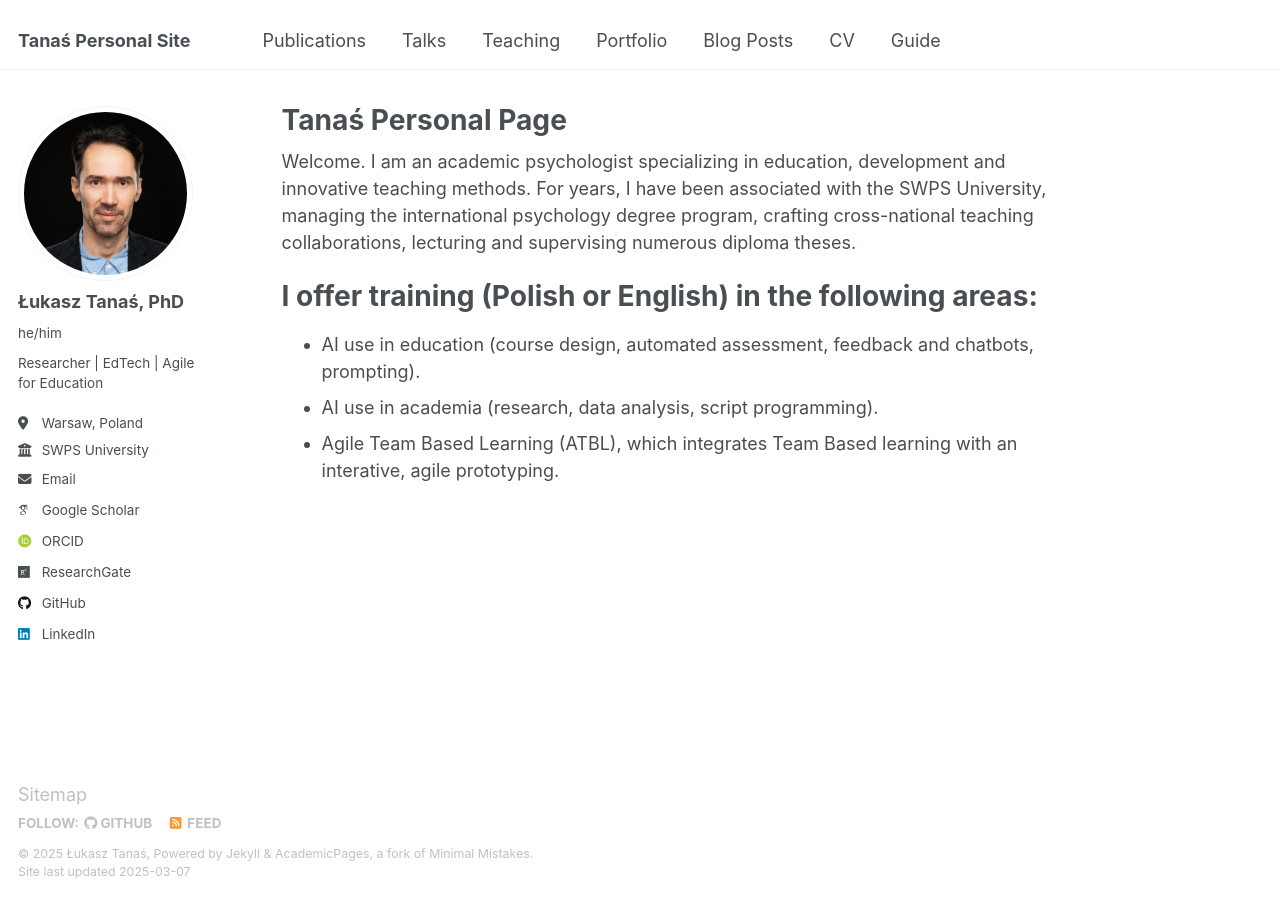
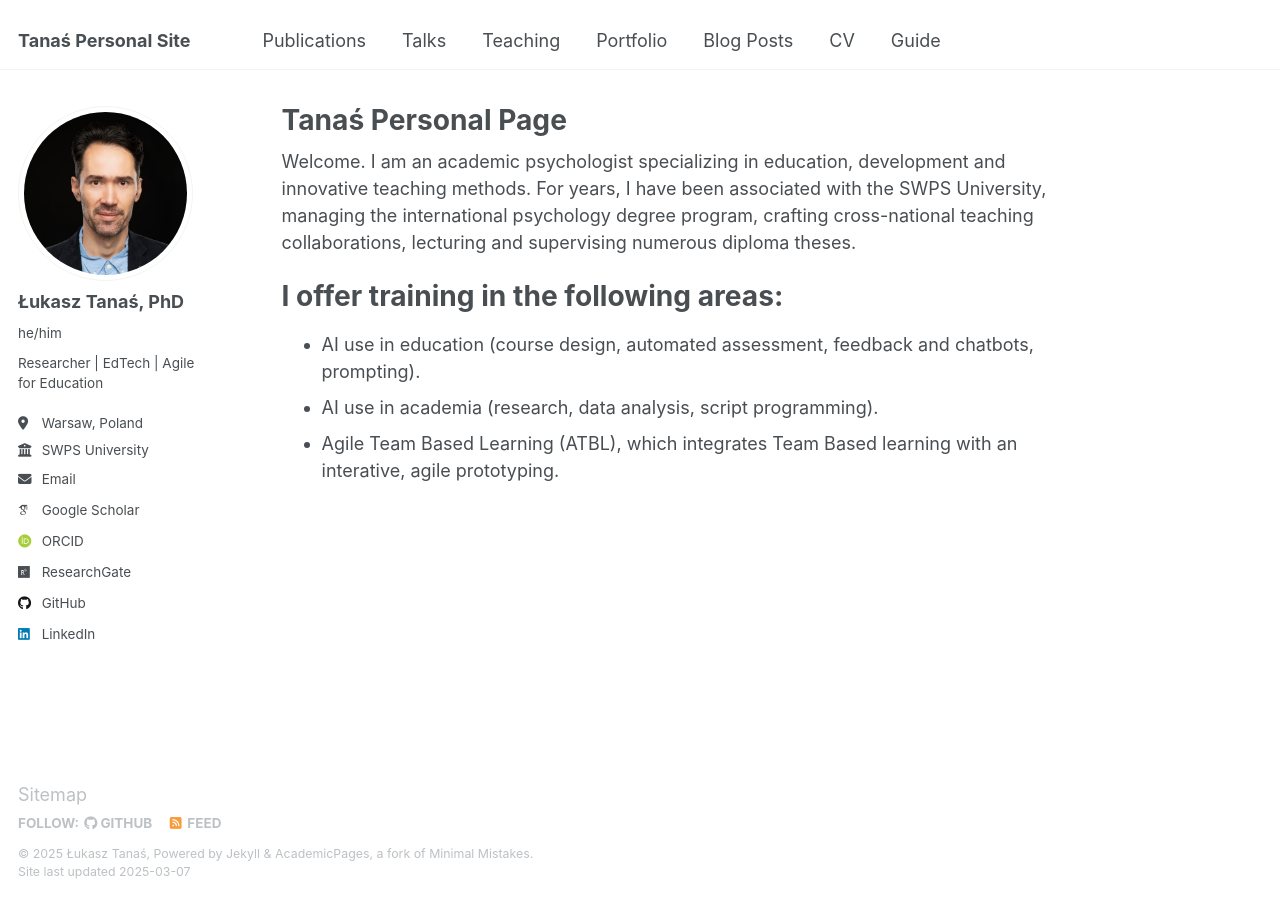
Before and after one commit to GradeForest/gradeforest.github.io, a Jekyll site: the page built from _pages/about.md, in a window 1280 px wide. Built offline with Jekyll 4.4.1, drawn with Linux system fonts in a browser that asks for light colours; some web fonts are replaced.

Commit message:
Update about.md

```diff
--- a/_pages/about.md
+++ b/_pages/about.md
@@ -9,7 +9,7 @@ redirect_from:
 
 Welcome. I am an academic psychologist specializing in education, development and innovative teaching methods. For years, I have been associated with the SWPS University, managing the international psychology degree program, crafting cross-national teaching collaborations, lecturing and supervising numerous diploma theses.
 
-I offer training (Polish or English) in the following areas:
+I offer training in the following areas:
 ======
 
 - AI use in education (course design, automated assessment, feedback and chatbots, prompting).
```
